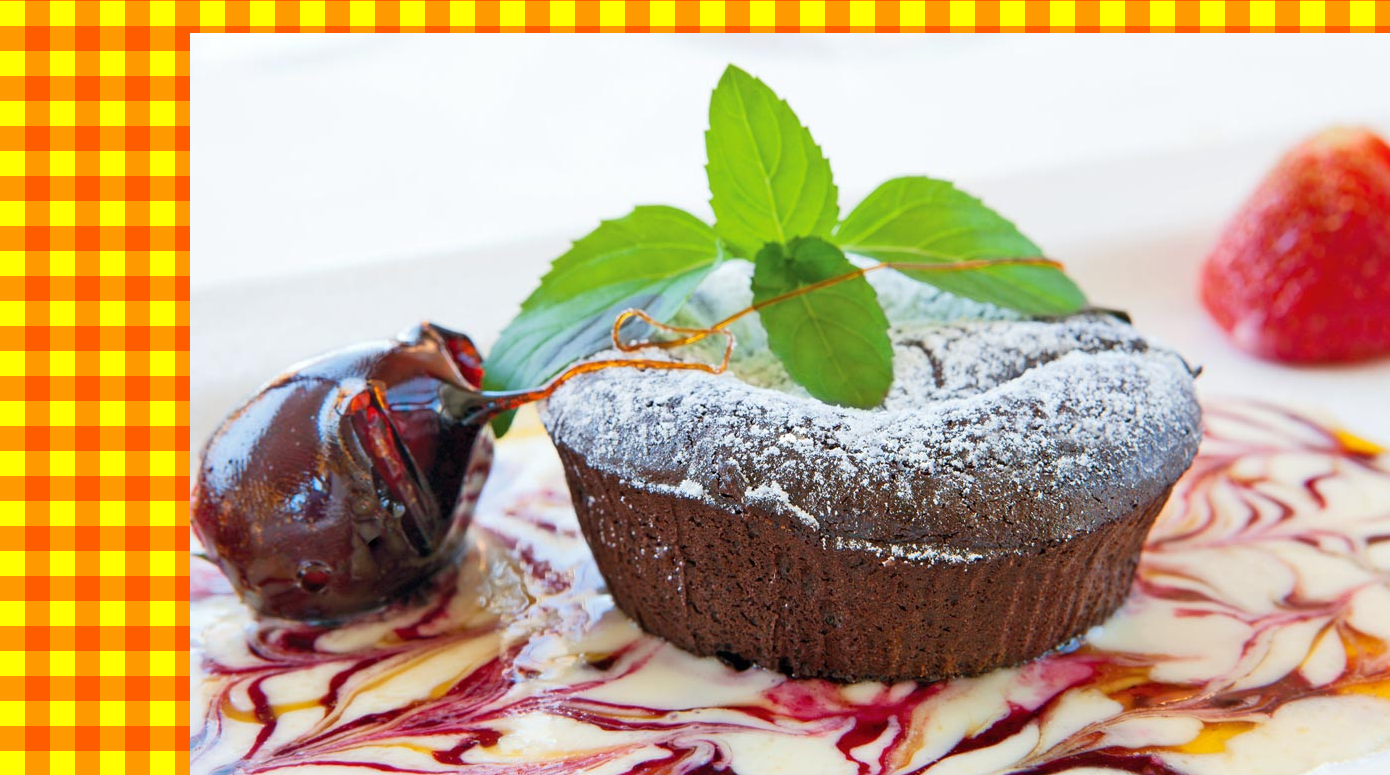
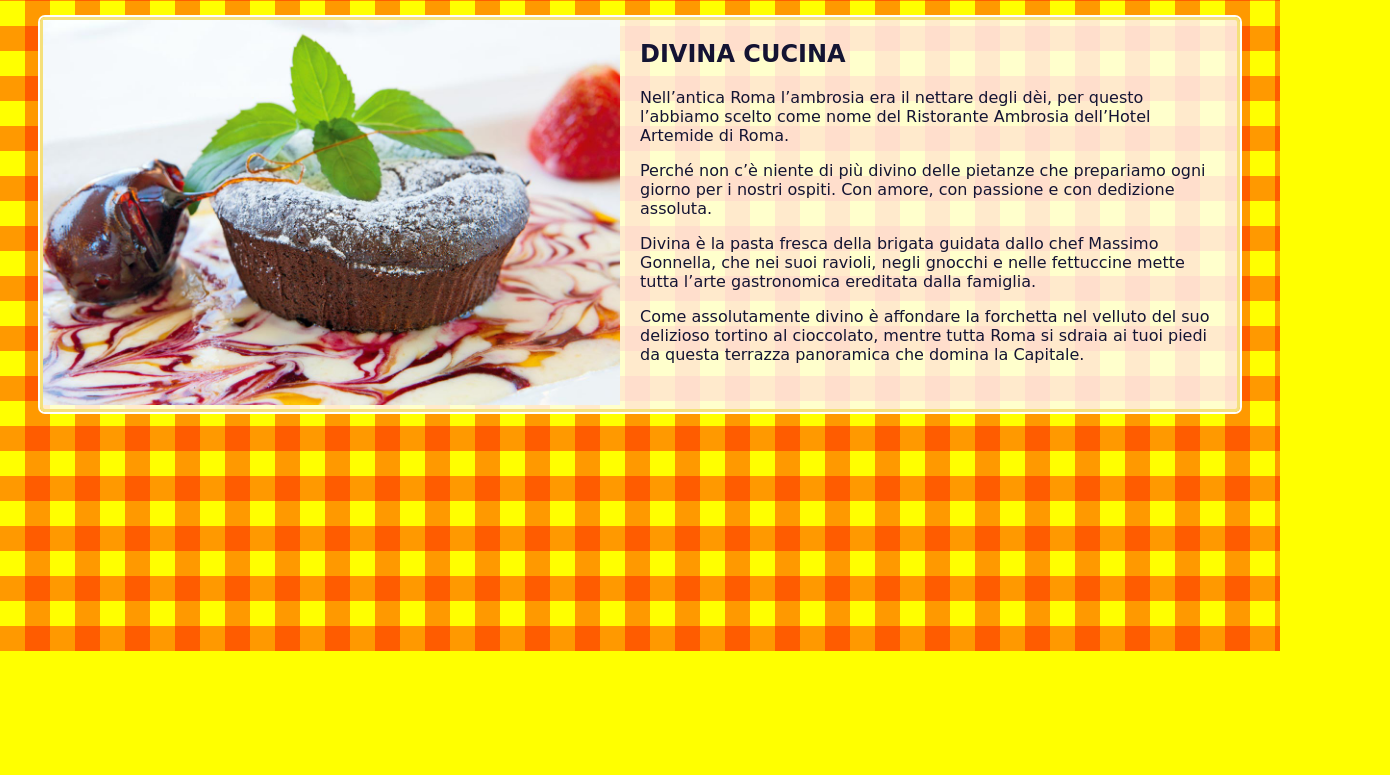
Before and after one commit to nikitin2009/restaurant-page, a plain HTML site: page index.html in a window 1280 px wide. Shown: the part 149-924 px from the top of the page, 1390 px wide, since content can reach past the window. After the commit the page ends 800 px from the top, so only its background shows below. Drawn offline with Linux system fonts and the light colour scheme.

Commit message:
Style elements

```diff
--- a/styles/style.css
+++ b/styles/style.css
@@ -12,7 +12,7 @@ body {
 }
 
 #content {
-  max-width: 980px;
+  max-width: 1200px;
   margin: 0 auto;
   padding: 0 15px;
 }
@@ -34,3 +34,30 @@ header {
   border-radius: 50px;
   box-shadow: 0 0 0 2px #fff;
 }
+
+main {
+  display: flex;
+  background-color: rgba(255, 255, 255, .8);
+  border: 3px solid #f5e07b;
+  border-radius: 5px;
+  box-shadow: 0 0 0 2px #fff;
+}
+
+main > figure,
+main > section {
+  width: 50%;
+}
+
+figure {
+  margin: 0;
+}
+
+figure img {
+  width: 100%;
+}
+
+section {
+  padding: 0 20px;
+  font-family: cursive;
+  color: #141433;
+}
```
